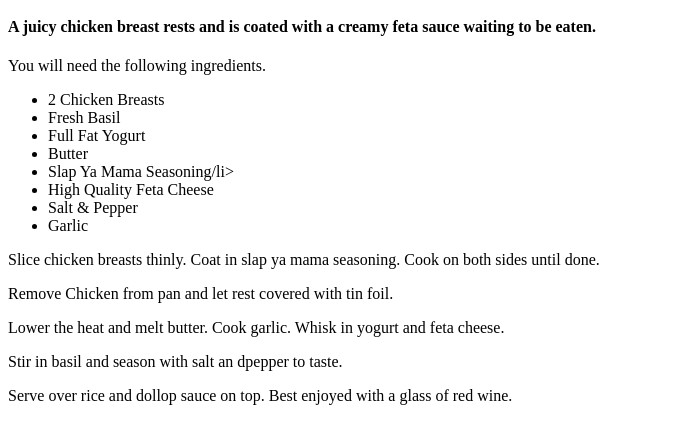
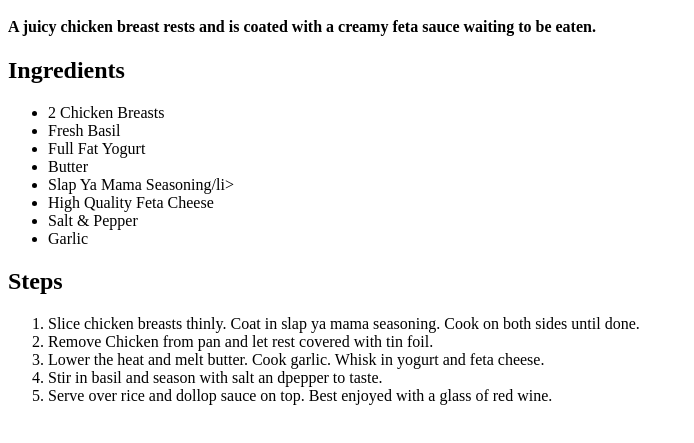
Before and after one commit to Alaina-Noel/odin-recipes, a plain HTML site: page recipes/chicken_feta.html in a window 1280 px wide. Shown: the part 101-544 px from the top of the page, without its empty margins (0-694 px from the left). Drawn offline with Linux system fonts and the light colour scheme.

```diff
--- a/recipes/chicken_feta.html
+++ b/recipes/chicken_feta.html
@@ -9,7 +9,7 @@
        <h1>Chicken Feta</h1>
        <img src="../images/chicken.jpg" alt="Grilled chicken breast with yogurt cheese sauce on top.">
        <h4> A juicy chicken breast rests and is coated with a creamy feta sauce waiting to be eaten.</h4>
-       <p>You will need the following ingredients.</p>
+       <h2>Ingredients</h2>
        <ul>
            <li>2 Chicken Breasts</li>
            <li>Fresh Basil</li>
@@ -20,11 +20,15 @@
            <li>Salt & Pepper</li>
            <li>Garlic</li>
        </ul>
-       <p> Slice chicken breasts thinly. Coat in slap ya mama seasoning. Cook on both sides until done.</p>
-       <p>Remove Chicken from pan and let rest covered with tin foil.</p>
-       <p>Lower the heat and melt butter. Cook garlic. Whisk in yogurt and feta cheese.</p>
-       <p>Stir in basil and season with salt an dpepper to taste.</p>
-       <p>Serve over rice and dollop sauce on top. Best enjoyed with a glass of red wine.</p>
+       <h2>Steps</h2>
+       <ol>
+        <li> Slice chicken breasts thinly. Coat in slap ya mama seasoning. Cook on both sides until done.</li>
+        <li>Remove Chicken from pan and let rest covered with tin foil.</li>
+         <li>Lower the heat and melt butter. Cook garlic. Whisk in yogurt and feta cheese.</li>
+         <li>Stir in basil and season with salt an dpepper to taste.</li>
+         <li>Serve over rice and dollop sauce on top. Best enjoyed with a glass of red wine.</li>
+       </ol>
+
         </body>
 
 
```
